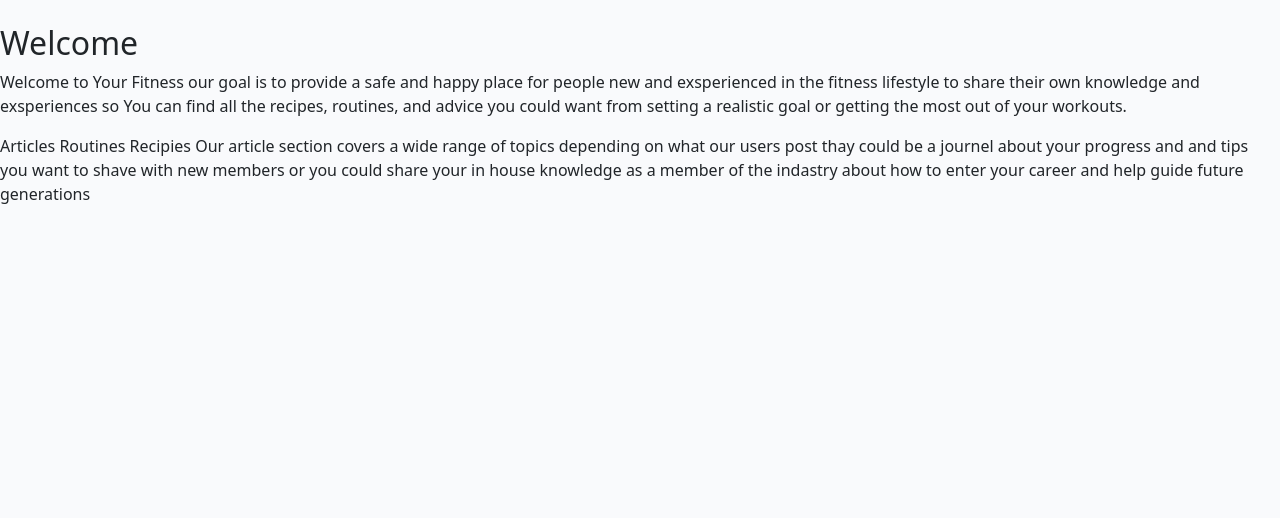
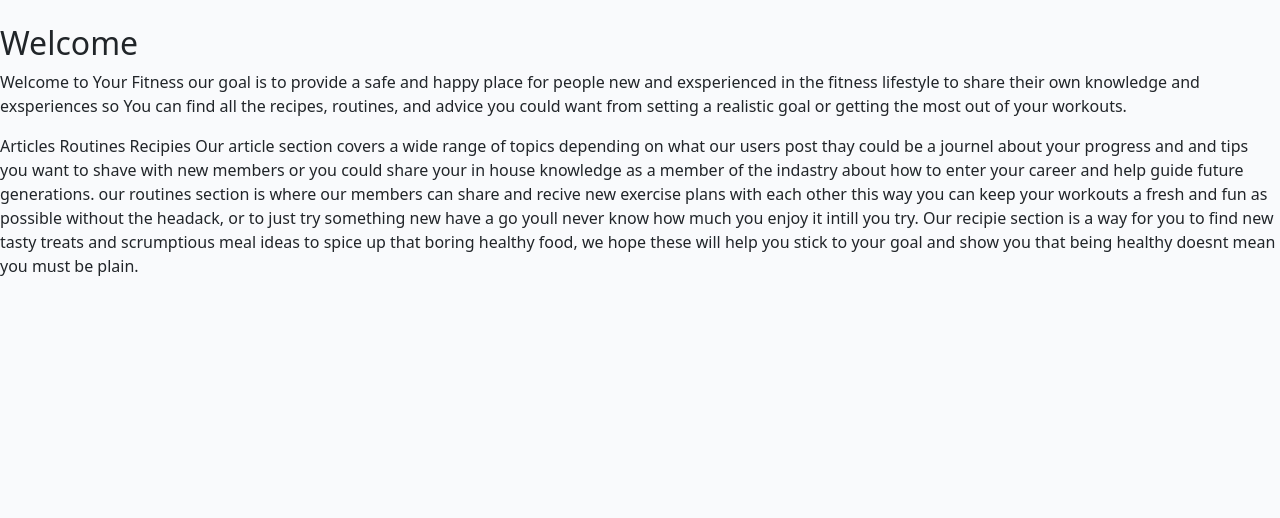
Before and after one commit to BaileyMuir/pp4-fitnessjourney, a Django app: page /home in a window 1280 px wide. Shown: the part 60-578 px from the top of the page. Run offline with Django 3.2, Linux system fonts and the light colour scheme.

Commit message:
Add the content to the remaining tabledata sections of the home page.

```diff
--- a/templates/index.html
+++ b/templates/index.html
@@ -20,9 +20,15 @@
     <tr>
         <td>Our article section covers a wide range of topics depending on what our users post thay could be a journel
             about your progress and and tips you want to shave with new members or you could share your in house
-            knowledge as a member of the indastry about how to enter your career and help guide future generations</td>
-        <td></td>
-        <td></td>
+            knowledge as a member of the indastry about how to enter your career and help guide future generations.</td>
+
+        <td>our routines section is where our members can share and recive new exercise plans with each other this way you
+            can keep your workouts a fresh and fun as possible without the headack, or to just try something new have a
+            go youll never know how much you enjoy it intill you try.</td>
+
+        <td>Our recipie section is a way for you to find new tasty treats and scrumptious meal ideas to spice up that
+            boring healthy food, we hope these will help you stick to your goal and show you that being healthy doesnt
+            mean you must be plain.</td>
     </tr>
 </div>
 
```
